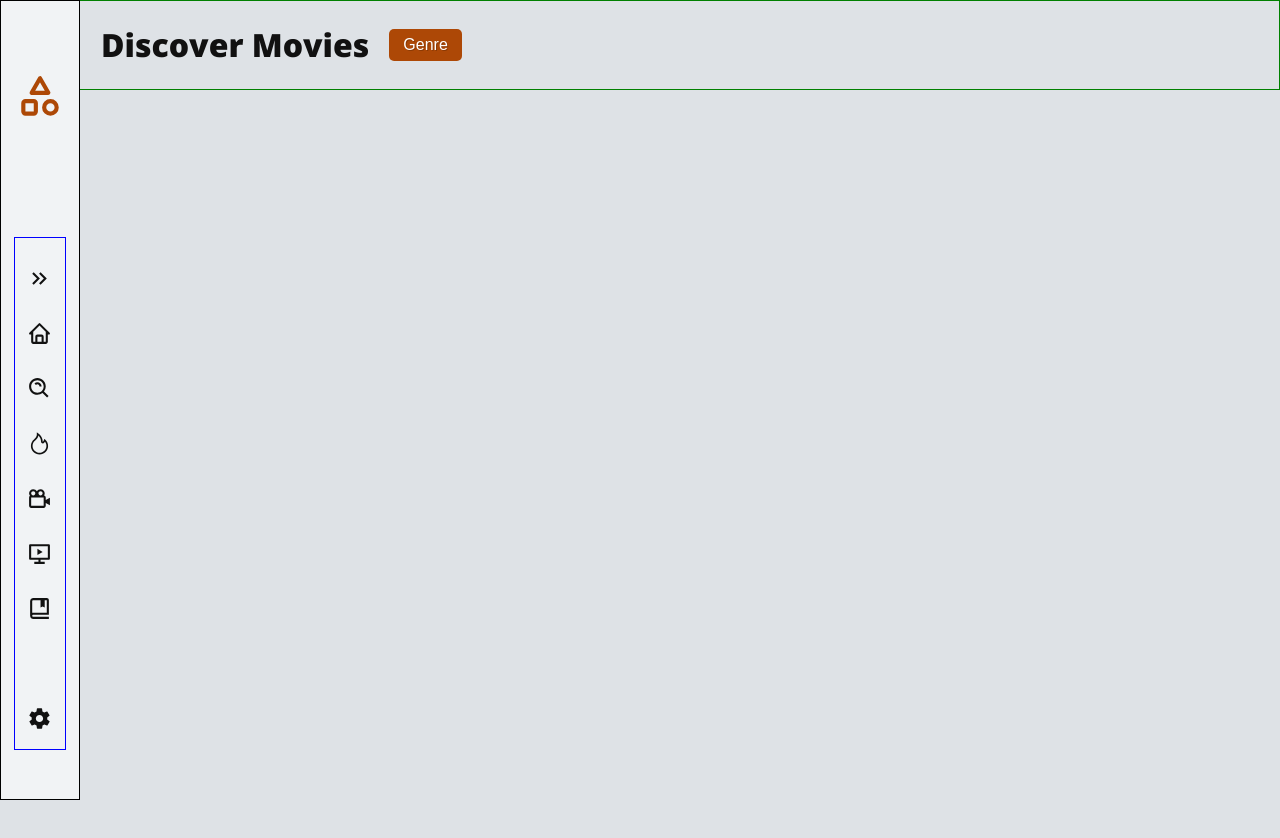
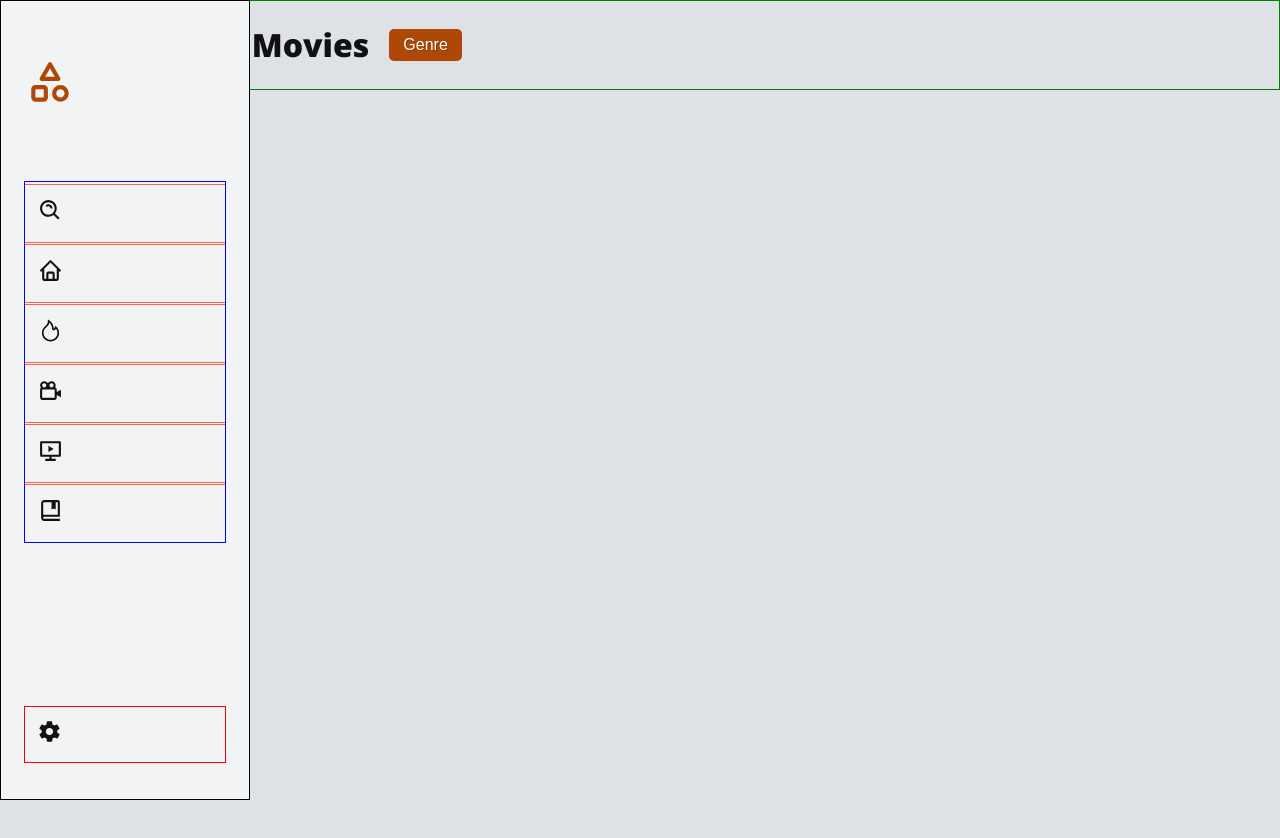
Before and after one commit to Stanlisberg/CinemaxTV, a React (Vite) app: page / in a window 1280 px wide. Shown: the top 838 px of the page. Built offline with nearby package versions, Linux system fonts and the light colour scheme.

Commit message:
Feature: added some features.

```diff
--- a/src/App.tsx
+++ b/src/App.tsx
@@ -6,8 +6,10 @@ function App() {
 
   return (
     <>
+     <div className='app'>
        <Navbar />
        <Sidebar />
+     </div>
     </>
   )
 }
--- a/src/components/sidebar/Sidebar.tsx
+++ b/src/components/sidebar/Sidebar.tsx
@@ -1,3 +1,4 @@
+import { useState} from 'react'
 import { MdOutlineKeyboardDoubleArrowRight } from "react-icons/md";
 import { BiHome } from "react-icons/bi";
 import { BiSearchAlt } from "react-icons/bi";
@@ -10,37 +11,47 @@ import { TbTriangleSquareCircle } from "react-icons/tb";
 // import logo from '../../assets/logo2.png'
 import "../../styles/sidebar.css";
 
+
 function Sidebar() {
+  const [openSidebar, setOpenSidebar] = useState(false);
+
+  const handleSidebar = () => {
+
+    setOpenSidebar(true);
+  }
   return (
     <div>
-      <div className="side-container">
-        <TbTriangleSquareCircle size={50} color="#ad4806" className='logo'/>
-        <div className="side-wrapper">
+      <div className="sidebar-open">
+        <TbTriangleSquareCircle size={50} color="#ad4806" className='logo-open'/>
+        <div className="side-wrapper-open">
           {/* <img src={logo} alt='logo-image' /> */}
-          <div className='icon'>
-            <MdOutlineKeyboardDoubleArrowRight size={25} />
+          <div className='icon-open arrow'>
+            <MdOutlineKeyboardDoubleArrowRight size={25} onClick={handleSidebar}/>
           </div>
-          <div className='icon'>
+          <div className='icon-open'>
+            <BiSearchAlt size={25} />
+          </div>
+          <div className='icon-open'>
             <BiHome size={25} />
           </div>
-          <div className='icon'>
-            <BiSearchAlt size={25} />
-          </div>
-          <div className='icon'>
+          <div className='icon-open'>
             <AiOutlineFire size={25} />
           </div>
-          <div className='icon'>
+          <div className='icon-open'>
             <BiCameraMovie size={25} />
           </div>
-          <div className='icon'>
+          <div className='icon-open'>
             <RiSlideshow3Line size={25} />
           </div>
-          <div className='icon'>
+          <div className='icon-open'>
             <BiBookBookmark size={25} />
           </div>
-          <div className='icon setting'>
+          {/* <div className='icon-open setting setting-open'>
             <IoMdSettings size={25} />
-          </div>
+          </div> */}
+        </div>
+        <div className='icon-open setting setting-open'>
+            <IoMdSettings size={25} />
         </div>
       </div>
     </div>
--- a/src/styles/sidebar.css
+++ b/src/styles/sidebar.css
@@ -1,4 +1,42 @@
-.side-container {
+.sidebar-open {
+  border: 1px solid black;
+  height: 100vh;
+  width: 250px;
+  position: fixed;
+  top: 0;
+  background-color: #f1f3f5;
+  display: grid;
+  justify-content: center;
+  align-items: center;
+}
+.sidebar-open .logo-open {
+  margin-top: 20px;
+}
+.sidebar-open .side-wrapper-open {
+  outline: 1px solid blue;
+  margin-bottom: 35px;
+}
+.sidebar-open .side-wrapper-open .icon-open {
+  padding: 13px;
+  width: 200px;
+  margin-top: 3px;
+  outline: 1px solid tomato;
+}
+.sidebar-open .side-wrapper-open:hover {
+  background: #dee2e6;
+  outline: 1px solid green;
+}
+.sidebar-open .side-wrapper-open .arrow {
+  display: none;
+}
+.sidebar-open .setting-open {
+  padding: 12px;
+  outline: 1px solid red;
+  width: 200px;
+  margin-top: 55px;
+}
+
+.sidebar-close {
   border: 1px solid black;
   height: 100vh;
   width: 80px;
@@ -9,17 +47,17 @@
   justify-content: center;
   align-items: center;
 }
-.side-container .logo {
+.sidebar-close .logo {
   margin-top: 20px;
 }
-.side-container .side-wrapper {
+.sidebar-close .side-wrapper {
   padding-top: 16px;
   outline: 1px solid blue;
   margin-top: 15px;
 }
-.side-container .side-wrapper .icon {
+.sidebar-close .side-wrapper .icon {
   padding: 12px;
 }
-.side-container .side-wrapper .setting {
+.sidebar-close .side-wrapper .setting {
   margin-top: 55px;
 }/*# sourceMappingURL=sidebar.css.map */
--- a/src/styles/sidebar.scss
+++ b/src/styles/sidebar.scss
@@ -1,7 +1,59 @@
 //----variables
 $bg-color:#f1f3f5;
 
-.side-container {
+.sidebar-open {
+    border:1px solid black;
+    height: 100vh;
+    width: 250px;
+    position: fixed;
+    top: 0;
+    background-color: $bg-color;
+    display: grid;
+    justify-content: center;
+    align-items: center;
+
+    .logo-open {
+        margin-top: 20px;
+    }
+
+    .side-wrapper-open {
+        outline: 1px solid blue;
+        margin-bottom: 35px;
+
+        .icon-open {
+            padding: 13px;
+            width: 200px;
+            margin-top:3px;
+            outline: 1px solid tomato;
+            // background: #dee2e6;
+        }
+         &:hover {
+            background: #dee2e6;
+            outline: 1px solid green;
+         }
+
+        //  div {
+
+        //  }
+        //  &:hover {
+        //     background: #dee2e6;
+        //  }
+
+        .arrow {
+            display: none;
+        }
+    }
+
+    .setting-open {
+        padding: 12px;
+        outline: 1px solid red;
+        width: 200px;
+        margin-top: 55px;
+    }
+}
+
+
+.sidebar-close{
     border:1px solid black;
     height: 100vh;
     width: 80px;
```
Also changed, not shown: 1 other file (tests, documents, lock files or other folders).
